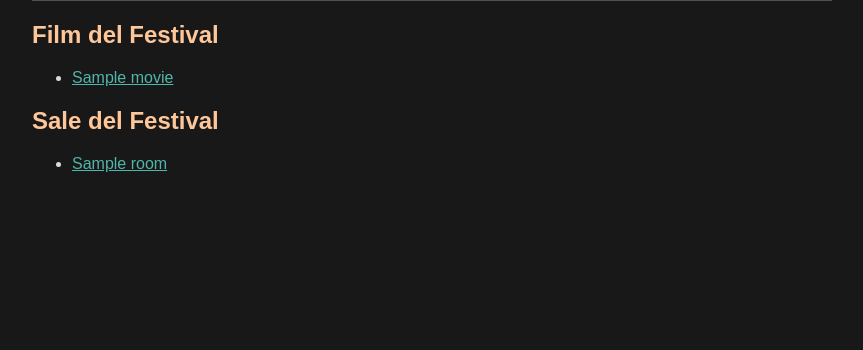
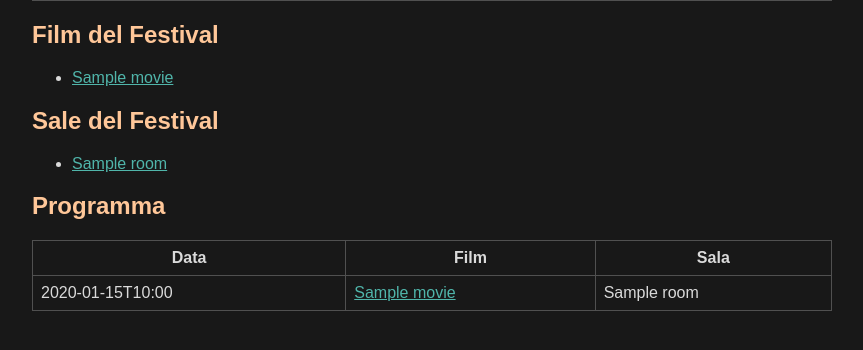
Before and after one commit to vladfr01/siw-festival, a Spring Boot app: page /festivals/1 in a window 1280 px wide. Shown: the part 184-534 px from the top of the page, without its empty margins (208-1071 px from the left). Run offline with Spring Boot 4, Linux system fonts and the light colour scheme; tables that the repository leaves empty hold one stand-in row (values such as "Sample post").

Commit message:
Screening, Review, JPQL e programma del festival

```diff
--- a/src/main/java/it/uniroma3/siw/controller/FestivalController.java
+++ b/src/main/java/it/uniroma3/siw/controller/FestivalController.java
@@ -5,6 +5,7 @@ package it.uniroma3.siw.controller;
 
 import it.uniroma3.siw.model.Festival;
 import it.uniroma3.siw.service.FestivalService;
+import it.uniroma3.siw.service.ScreeningService;
 import org.springframework.stereotype.Controller;
 import org.springframework.ui.Model;
 import org.springframework.web.bind.annotation.*;
@@ -17,9 +18,11 @@ public class FestivalController {
 
     //creo variabile cuoco dentro questa classe
     private final FestivalService festivalService;
+    private final ScreeningService screeningService;
 
-    public FestivalController(FestivalService festivalService) {
+    public FestivalController(FestivalService festivalService, ScreeningService screeningService) {
         this.festivalService = festivalService;
+        this.screeningService = screeningService;
     }
 
     //il cameriere porta al cliente il modulo vuoto per inserire il nuovo piatto dentro al menu
@@ -43,6 +46,7 @@ public class FestivalController {
             return "redirect:/festivals";
         }
         model.addAttribute("festival", festival.get());
+        model.addAttribute("screenings", screeningService.findByFestival(id));
         return "festivals/show";
     }
 
--- a/src/main/java/it/uniroma3/siw/repository/FestivalRepository.java
+++ b/src/main/java/it/uniroma3/siw/repository/FestivalRepository.java
@@ -6,4 +6,5 @@ import java.util.List;
 public interface FestivalRepository extends JpaRepository<Festival, Long> {
     //il magazziniere impara la richiesta (trova tutti i festival di cannes)
     List<Festival> findByCityContainingIgnoreCase(String city);
+
 }
--- a/src/main/java/it/uniroma3/siw/service/MovieService.java
+++ b/src/main/java/it/uniroma3/siw/service/MovieService.java
@@ -21,7 +21,7 @@ public class MovieService {
 
     //il controller(cameriere) chiede al service(cuoco) "dammi tutti i film" e il cuoco delega il lavoro al repository(aiuto-cuoco) il quale restituira tutti i film
     public List<Movie> findAll(){
-        return movieRepository.findAll();
+        return movieRepository.findAllWithDirector();
     }
 
     //metodo per cercare un film specifico
--- a/src/main/resources/templates/festivals/show.html
+++ b/src/main/resources/templates/festivals/show.html
@@ -35,5 +35,16 @@
 </ul>
 <p th:if="${festival.rooms.isEmpty()}">Nessuna sala presente</p>
 
+<h2>Programma</h2>
+<table th:unless="${screenings.isEmpty()}">
+    <tr><th>Data</th><th>Film</th><th>Sala</th></tr>
+    <tr th:each="screening : ${screenings}">
+        <td th:text="${screening.startTime}">2025-05-14 19:00</td>
+        <td><a th:href="@{/movies/{id}(id=${screening.movie.id})}" th:text="${screening.movie.title}">La grande bellezza</a></td>
+        <td th:text="${screening.room.name}">Grand Théâtre Lumière</td>
+    </tr>
+</table>
+<p th:if="${screenings.isEmpty()}">Nessuna proiezione in programma</p>
+
 </body>
 </html>
```
Also changed, not shown: src/main/java/it/uniroma3/siw/repository/MovieRepository.java (+7 -0 lines), src/main/java/it/uniroma3/siw/repository/ScreeningRepository.java (added, +16 -0 lines), src/main/java/it/uniroma3/siw/service/ScreeningService.java (added, +24 -0 lines).
